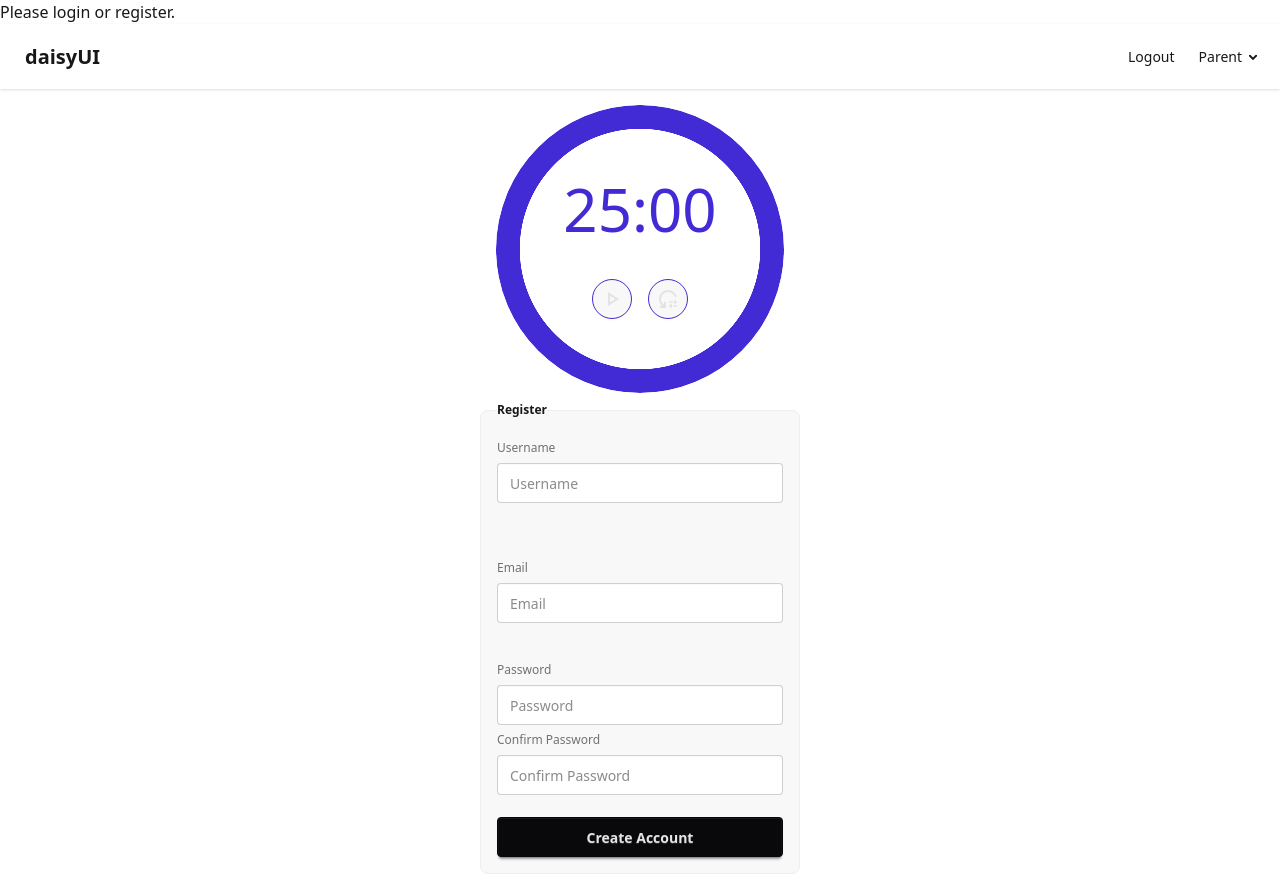
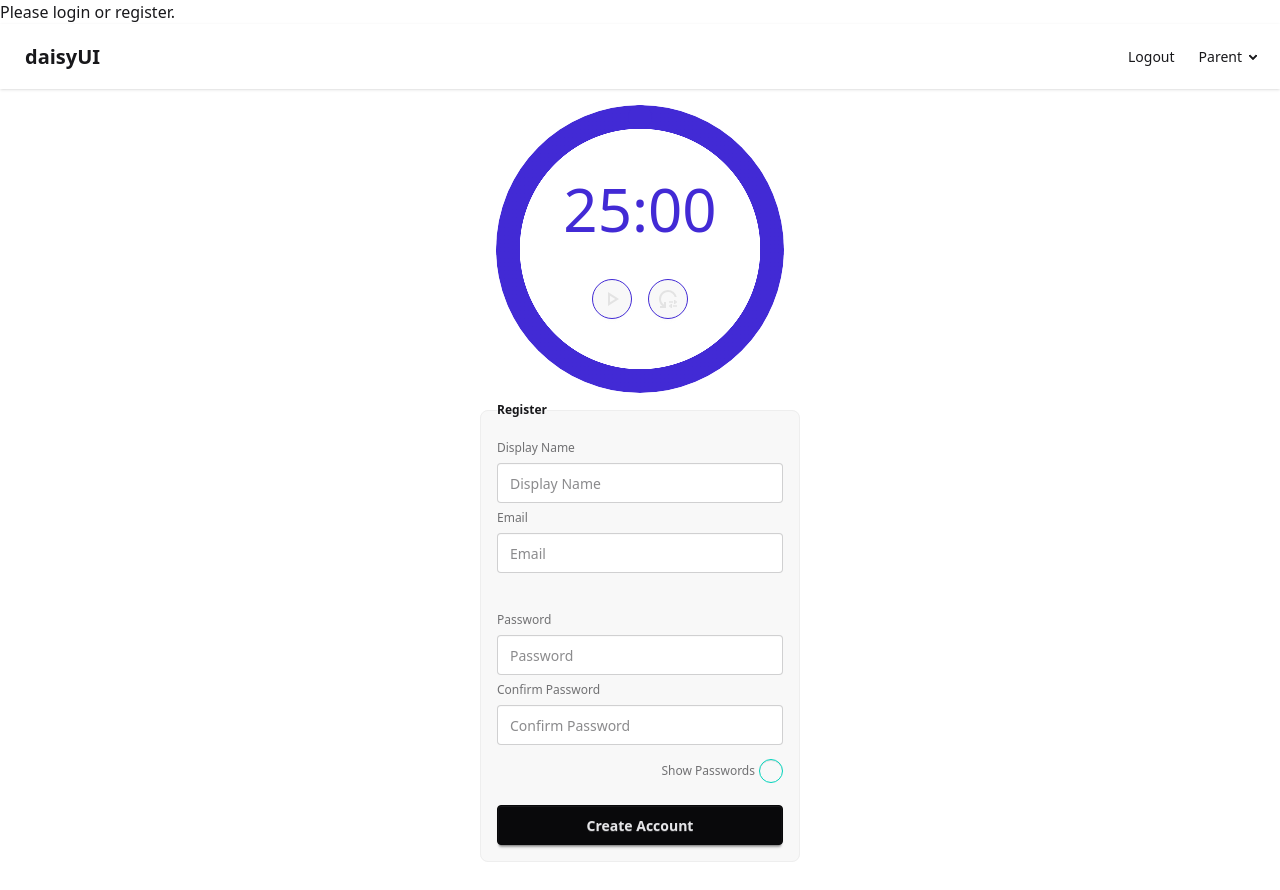
Before and after one commit to kingwell47/cs50-final-project, a React (Vite) app: page /register in a window 1280 px wide. Built offline with nearby package versions, Linux system fonts and the light colour scheme; no server answers.

Commit message:
updated registration form

```diff
--- a/src/App.jsx
+++ b/src/App.jsx
@@ -8,7 +8,7 @@ import useAuthStore from "./store/authStore";
 import { useEffect } from "react";
 
 function App() {
-  const { user, loading, checkAuth, logout, error } = useAuthStore();
+  const { user, loading, checkAuth } = useAuthStore();
 
   useEffect(() => {
     const unsub = checkAuth();
@@ -26,12 +26,11 @@ function App() {
         ) : (
           <p>Please login or register.</p>
         )}
-        {error && <p>{error}</p>}
         <Layout>
           <Routes>
-            <Route path='/' element={<Dashboard />} />
-            <Route path='/login' element={<Login />} />
-            <Route path='/register' element={<Registration />} />
+            <Route path="/" element={<Dashboard />} />
+            <Route path="/login" element={<Login />} />
+            <Route path="/register" element={<Registration />} />
           </Routes>
         </Layout>
       </main>
--- a/src/components/Layout.jsx
+++ b/src/components/Layout.jsx
@@ -1,11 +1,14 @@
 import React from "react";
 import NavBar from "./NavBar";
 import GlobalTimer from "./GlobalTimer";
+import useAuthStore from "../store/authStore";
 
 const Layout = ({ children }) => {
+  const { error } = useAuthStore();
   return (
     <>
       <NavBar />
+      {error && <p>{error}</p>}
       <div className="p-4 flex flex-col justify-center items-center">
         <GlobalTimer />
         {children}
--- a/src/pages/Registration.jsx
+++ b/src/pages/Registration.jsx
@@ -1,74 +1,117 @@
 import React, { useState } from "react";
 import useAuthStore from "../store/authStore";
 
+const blankForm = {
+  displayName: "",
+  email: "",
+  password: "",
+  confirmPassword: "",
+};
+
 const Registration = () => {
-  const [username, setUsername] = useState("");
-  const [email, setEmail] = useState("");
-  const [password, setPassword] = useState("");
-  const [confirmPassword, setConfirmPassword] = useState("");
+  const [showPassword, setShowPassword] = useState(false);
+  const [formData, setFormData] = useState(blankForm);
 
-  const { register, loading } = useAuthStore();
+  const { register, loading, setError } = useAuthStore();
 
   // Username Check
-
+  const validateForm = () => {
+    if (!formData.displayName.trim())
+      return setError("Display Name is required");
+    if (!formData.email.trim()) return setError("Email is required");
+    if (!/\S+@\S+\.\S+/.test(formData.email))
+      return setError("Invalid email format");
+    if (!formData.password) return setError("Password is required");
+    if (formData.password.length < 6)
+      return setError("Password must be at least 6 characters");
+    if (formData.confirmPassword != formData.password)
+      return setError("Passwords do not match");
+    return true;
+  };
   // Confirm Password Check
 
   // Create user
-  const createUser = () => {
-    register(username, email, password);
+  const handleSubmit = (e) => {
+    e.preventDefault();
+
+    const success = validateForm();
+
+    if (success === true) {
+      register(formData.displayName, formData.email, formData.password);
+    }
   };
   // Get userId
 
   // Add user to userDB
 
   return (
-    <fieldset className='fieldset bg-base-200 border-base-300 rounded-box w-xs border p-4'>
-      <legend className='fieldset-legend'>Register</legend>
-      <label className='label'>Username</label>
-      <input
-        type='input'
-        className='input validator'
-        required
-        placeholder='Username'
-        pattern='[A-Za-z][A-Za-z0-9\-]*'
-        minLength='3'
-        maxLength='30'
-        title='Only letters, numbers or dash'
-        onChange={(e) => setUsername(e.target.value)}
-      />
-      <p className='validator-hint'>
-        Must be 3 to 30 characters containing only letters, numbers or dash
-      </p>
+    <form onSubmit={handleSubmit}>
+      <fieldset className="fieldset bg-base-200 border-base-300 rounded-box w-xs border p-4">
+        <legend className="fieldset-legend">Register</legend>
+        <label className="label">Display Name</label>
+        <input
+          type="input"
+          className="input"
+          required
+          placeholder="Display Name"
+          pattern="[A-Za-z][A-Za-z0-9\-]*"
+          minLength="3"
+          maxLength="30"
+          title="Only letters, numbers or dash"
+          onChange={(e) =>
+            setFormData({ ...formData, displayName: e.target.value })
+          }
+        />
 
-      <label className='label'>Email</label>
-      <input
-        type='email'
-        className='input validator'
-        placeholder='Email'
-        onChange={(e) => setEmail(e.target.value)}
-      />
-      <p className='validator-hint'>Please enter a valid email.</p>
+        <label className="label">Email</label>
+        <input
+          type="email"
+          className="input validator"
+          placeholder="Email"
+          onChange={(e) => setFormData({ ...formData, email: e.target.value })}
+          required
+        />
+        <p className="validator-hint">Please enter a valid email.</p>
 
-      <label className='label'>Password</label>
-      <input
-        type='password'
-        className='input validator'
-        placeholder='Password'
-        onChange={(e) => setPassword(e.target.value)}
-      />
+        <label className="label">Password</label>
+        <input
+          type={showPassword ? "text" : "password"}
+          className="input validator"
+          placeholder="Password"
+          required
+          onChange={(e) =>
+            setFormData({ ...formData, password: e.target.value })
+          }
+        />
 
-      <label className='label'>Confirm Password</label>
-      <input
-        type='password'
-        className='input validator'
-        placeholder='Confirm Password'
-        onChange={(e) => setConfirmPassword(e.target.value)}
-      />
+        <label className="label">Confirm Password</label>
+        <input
+          type={showPassword ? "text" : "password"}
+          className="input validator"
+          placeholder="Confirm Password"
+          required
+          onChange={(e) =>
+            setFormData({ ...formData, confirmPassword: e.target.value })
+          }
+        />
+        <div className="flex gap-1 items-center mt-2 justify-end">
+          <label htmlFor="showPassword" className="label">
+            Show Passwords
+          </label>
+          <input
+            className="checkbox checkbox-accent rounded-full"
+            type="checkbox"
+            name="showPassword"
+            id="showPassword"
+            onChange={(e) => setShowPassword(e.target.checked)}
+          />
+        </div>
 
-      <button className='btn btn-neutral mt-4' onClick={createUser}>
-        {loading ? "Creating Account" : "Create Account"}
-      </button>
-    </fieldset>
+        <button className="btn btn-neutral mt-4" type="submit">
+          {loading ? "Creating Account..." : "Create Account"}
+        </button>
+      </fieldset>
+    </form>
   );
 };
 
--- a/src/store/authStore.js
+++ b/src/store/authStore.js
@@ -12,6 +12,10 @@ const useAuthStore = create((set) => ({
   user: null,
   loading: true,
   error: null,
+
+  setError: (message) => {
+    set({ error: message });
+  },
 
   checkAuth: () => {
     set({ loading: true });
@@ -35,7 +39,7 @@ const useAuthStore = create((set) => ({
     }
   },
 
-  register: async (username, email, password) => {
+  register: async (displayName, email, password) => {
     set({ loading: true, error: null });
     try {
       const userCredential = await createUserWithEmailAndPassword(
@@ -45,7 +49,7 @@ const useAuthStore = create((set) => ({
       );
       // Create a db entry for the user
       setDoc(doc(db, "users", userCredential.user.uid), {
-        username: username,
+        displayName,
       });
       set({ user: userCredential.user, loading: false });
     } catch (error) {
--- a/src/store/useAuthStore.js
+++ /dev/null
@@ -1,80 +0,0 @@
-import { create } from "zustand";
-import { auth, db } from "../lib/firebase";
-import {
-  createUserWithEmailAndPassword,
-  signOut,
-  signInWithEmailAndPassword,
-} from "firebase/auth";
-import { doc, setDoc, getDoc } from "firebase/firestore";
-
-export const useAuthStore = create((set) => ({
-  authUser: null,
-  isSigningUp: false,
-  isLoggingIn: false,
-  isLoading: true,
-
-  // Get user
-  getUser: async (uid) => {
-    if (!uid) return set({ authUser: null, isLoading: false });
-    const docRef = doc(db, "users", uid);
-    const docSnap = await getDoc(docRef);
-
-    try {
-      if (docSnap.exists()) {
-        set({
-          authUser: docSnap.data(),
-          isLoading: false,
-        });
-      } else {
-        set({ authUser: null, isLoading: false });
-      }
-    } catch (error) {
-      console.error(error);
-    }
-  },
-
-  // Signing up
-  signup: async (data) => {
-    set({ isSigningUp: true });
-    try {
-      await createUserWithEmailAndPassword(
-        auth,
-        data.email,
-        data.password
-      ).then((cred) => {
-        return setDoc(doc(db, "users", cred.user.uid), {
-          username: data.username,
-        });
-      });
-    } catch (error) {
-      console.error(error);
-    } finally {
-      set({ isSigningUp: false });
-    }
-  },
-
-  logOut: async () => {
-    try {
-      await signOut(auth);
-      set({ authUser: null });
-    } catch (error) {
-      console.error(error);
-    }
-  },
-
-  login: async (data) => {
-    set({ isLoggingIn: true });
-    try {
-      await signInWithEmailAndPassword(auth, data.email, data.password).then(
-        (cred) => {
-          console.log(cred.user.uid);
-          return set({ authUser: cred.user.uid });
-        }
-      );
-    } catch (error) {
-      console.error(error);
-    } finally {
-      set({ isLoggingIn: false });
-    }
-  },
-}));
```
Also changed, not shown: src/lib/auth.js (deleted).
